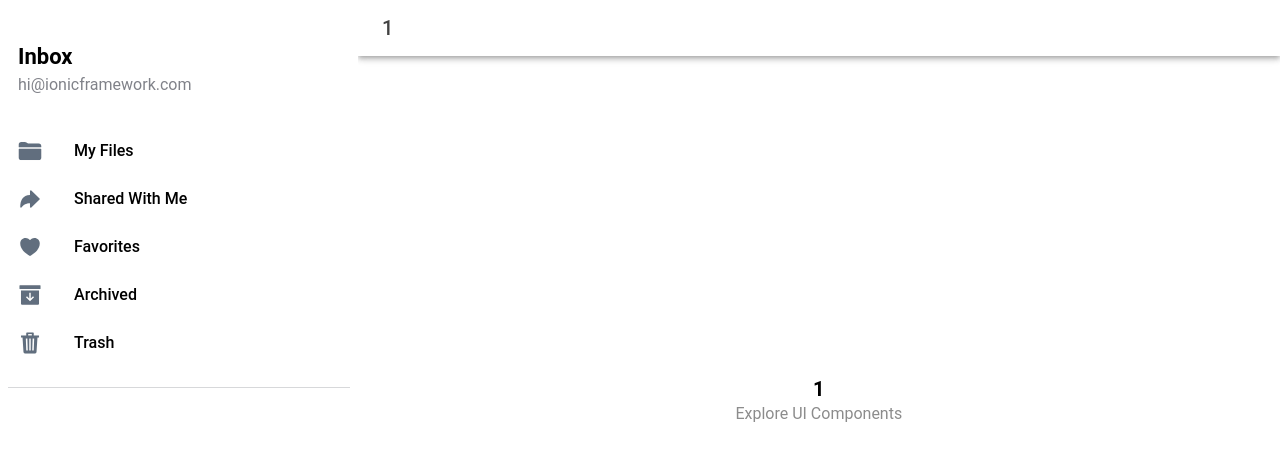
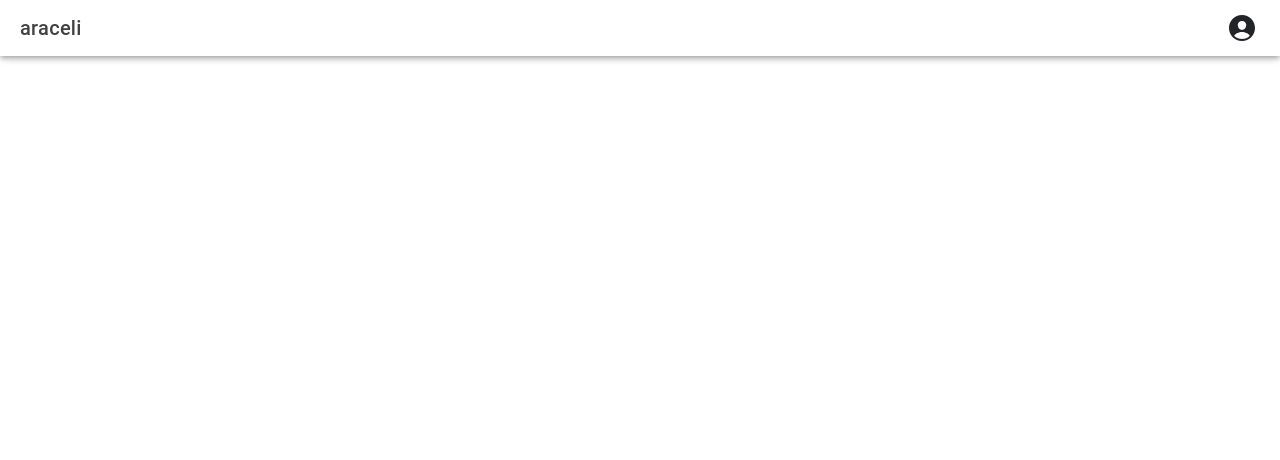
Before and after one commit to project-araceli/araceli-frontend, a React (Vite) app: page /folder/1 in a window 1280 px wide. Shown: the top 460 px of the page. Built offline with nearby package versions, Linux system fonts and the light colour scheme.

Commit message:
Added NavBar & Refactored Components

```diff
--- a/src/App.tsx
+++ b/src/App.tsx
@@ -1,7 +1,7 @@
 import { IonApp, IonRouterOutlet, IonSplitPane, setupIonicReact } from '@ionic/react';
 import { IonReactRouter } from '@ionic/react-router';
 import { Redirect, Route } from 'react-router-dom';
-import Menu from './components/Menu';
+import Menu from './components/menu/Menu';
 import Page from './pages/Page';
 
 /* Core CSS required for Ionic components to work properly */
@@ -22,10 +22,23 @@ import '@ionic/react/css/display.css';
 
 /* Theme variables */
 import './theme/variables.css';
+import {useState} from "react";
+import NavBar from "./components/navbar/NavBar";
 
 setupIonicReact();
 
-const App: React.FC = () => {
+const App = () => {
+  const [loggedIn, setLoggedIn] = useState<boolean>(false);
+
+  if (!loggedIn) {
+    return (
+        <>
+          <NavBar/>
+        </>
+    )
+  }
+
+
   return (
     <IonApp>
       <IonReactRouter>
--- a/src/components/Menu.tsx
+++ b/src/components/menu/Menu.tsx
@@ -68,7 +68,7 @@ const appPages: AppPage[] = [
   }
 ];
 
-const Menu: React.FC = () => {
+const Menu = () => {
   const location = useLocation();
 
   return (
--- /dev/null
+++ b/src/components/navbar/NavBar.tsx
@@ -0,0 +1,18 @@
+import React from 'react';
+import {IonButton, IonButtons, IonHeader, IonIcon, IonTitle, IonToolbar} from "@ionic/react";
+import {personCircle} from "ionicons/icons";
+
+const NavBar = () => {
+    return (
+        <IonHeader>
+            <IonToolbar>
+                <IonTitle slot={'start'}>araceli</IonTitle>
+                <IonButtons slot={'end'}>
+                    <IonButton fill={'clear'} ><IonIcon icon={personCircle} size={'large'}/></IonButton>
+                </IonButtons>
+            </IonToolbar>
+        </IonHeader>
+    );
+};
+
+export default NavBar;
--- a/src/pages/Page.tsx
+++ b/src/pages/Page.tsx
@@ -1,6 +1,6 @@
 import { IonButtons, IonContent, IonHeader, IonMenuButton, IonPage, IonTitle, IonToolbar } from '@ionic/react';
 import { useParams } from 'react-router';
-import ExploreContainer from '../components/ExploreContainer';
+import ExploreContainer from '../components/explore-container/ExploreContainer';
 import './Page.css';
 
 const Page: React.FC = () => {
```
Also changed, not shown: src/components/explore-container/ExploreContainer.css (renamed from src/components/ExploreContainer.css), src/components/explore-container/ExploreContainer.tsx (renamed from src/components/ExploreContainer.tsx), src/components/menu/Menu.css (renamed from src/components/Menu.css).
